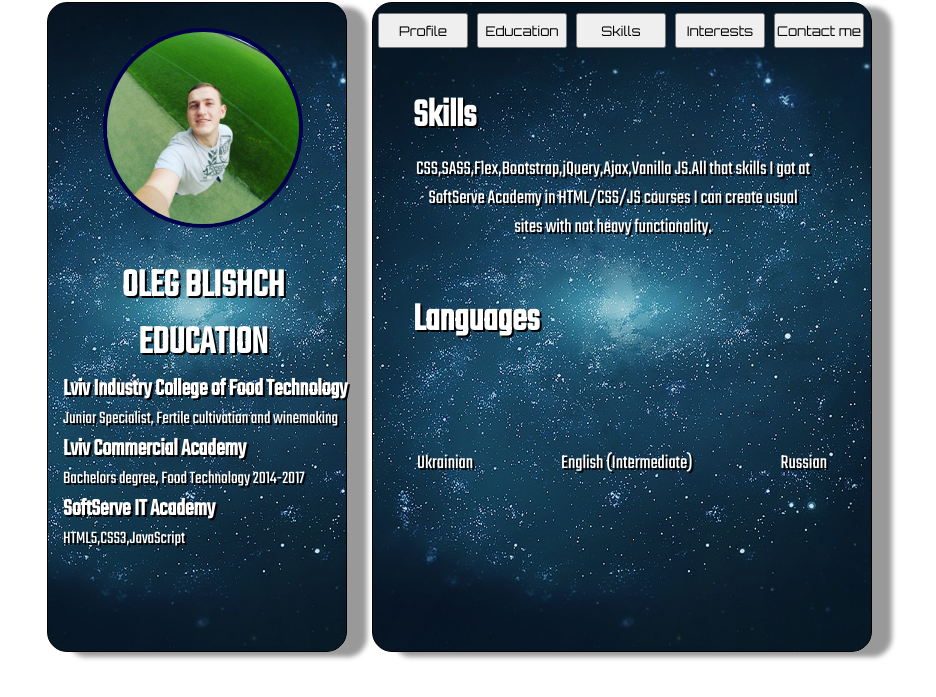
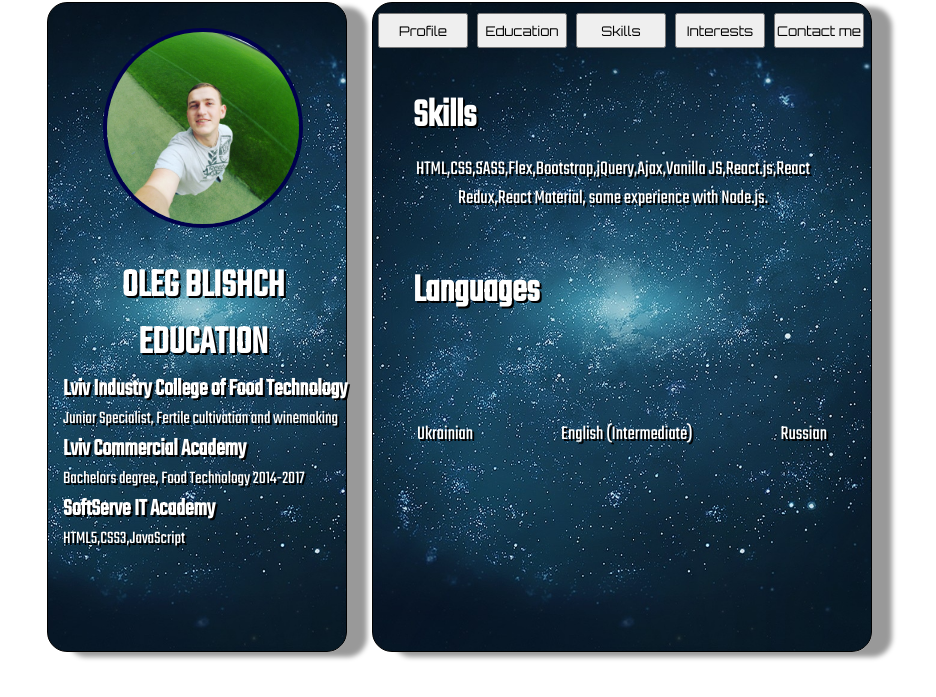
Before and after one commit to olegblishch88/resume, a plain HTML site: page index.html in a window 1280 px wide. Both pictures are taken after a click on the button "Skills". Shown: the part 213-910 px from the top of the page, without its empty margins (183-1119 px from the left). Drawn offline with nearby package versions, Linux system fonts and the light colour scheme.

Commit message:
Update index.html

```diff
--- a/index.html
+++ b/index.html
@@ -88,7 +88,7 @@
     <div id="skills" class="animated zoomIn">
                    <h1>Skills</h1>
     <div class="prog-skills">
-                   <p>CSS,SASS,Flex,Bootstrap,jQuery,Ajax,Vanilla JS.All that skills I got at SoftServe Academy in HTML/CSS/JS courses I can create usual sites with not heavy functionality.</p>
+                   <p>HTML,CSS,SASS,Flex,Bootstrap,jQuery,Ajax,Vanilla JS,React.js,React Redux,React Material, some experience with Node.js.</p>
     </div>
 
                    <h2>Languages</h2>
```
